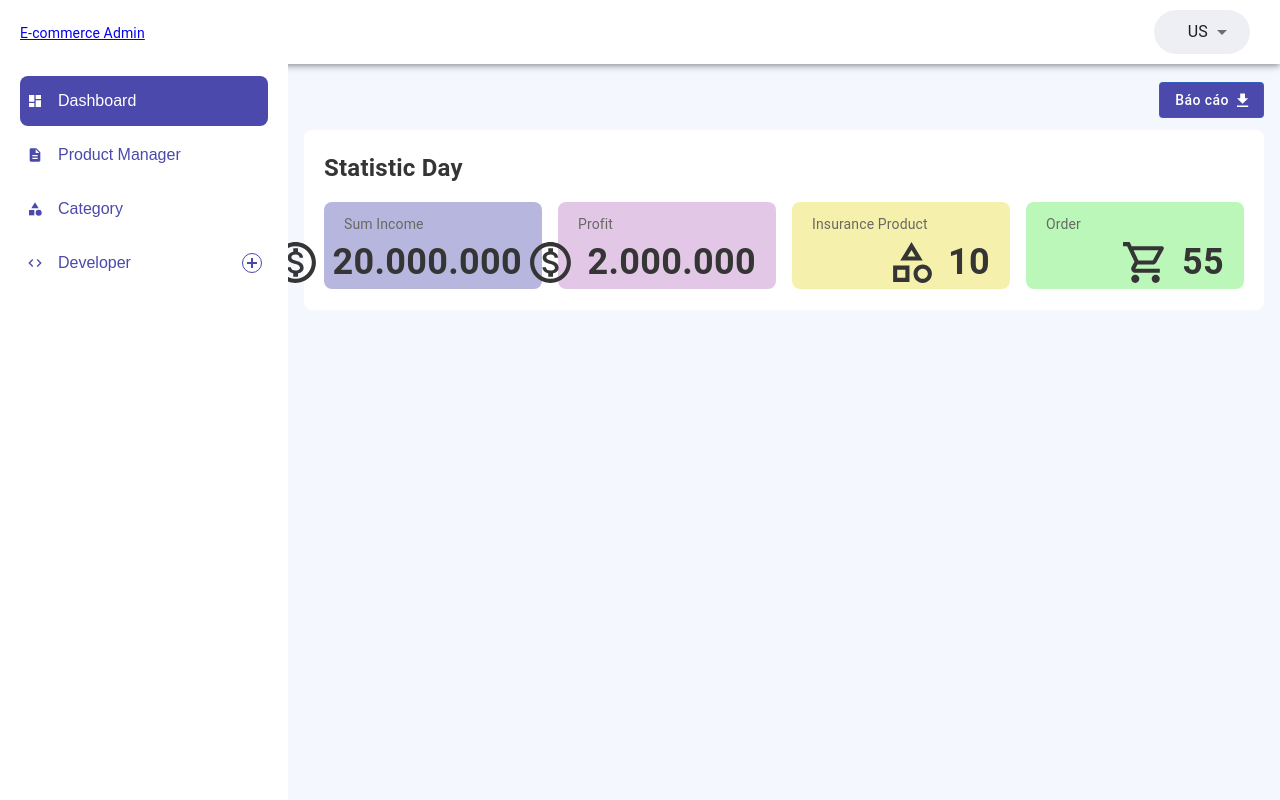
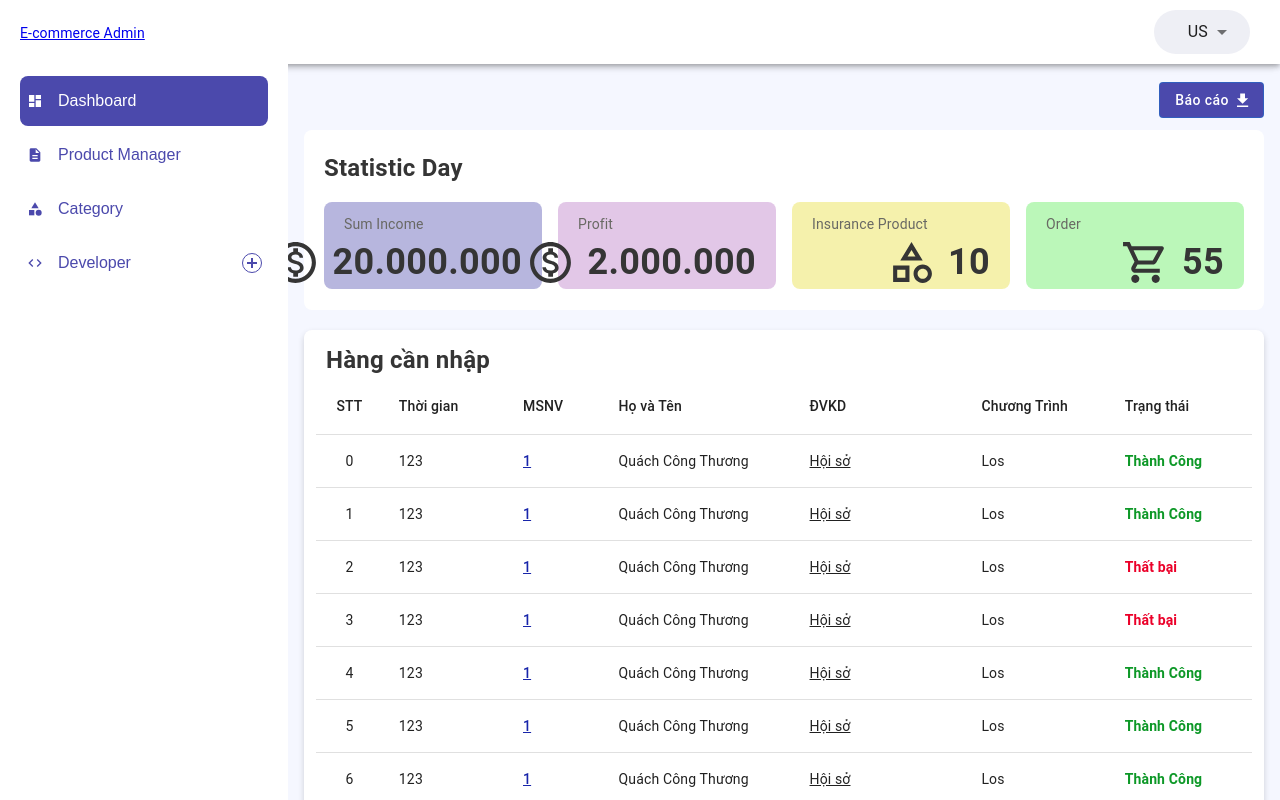
Before and after one commit to kienhuynh279/ecommerce, a React (Create React App) app: page /dashboard in a window 1280 px wide. Built offline with nearby package versions, Linux system fonts and the light colour scheme; some icons are missing.

Commit message:
Fix layout table dashboard

```diff
--- a/src/app/theme.ts
+++ b/src/app/theme.ts
@@ -28,11 +28,88 @@ const theme = createTheme({
     MuiButtonBase: {
       styleOverrides: {
         root: {
-          borderRadius: '8px'
-        }
-      }
+          borderRadius: '8px',
+        },
+      },
+    },
+    MuiTable: {
+      styleOverrides: {
+        root: {
+          color: 'red !important',
+        },
+      },
+    },
+    MuiTableCell: {
+      styleOverrides: {
+        root: {
+          padding: '15px 16px',
+          fontSize: '14px',
+        },
+      },
+    },
+    MuiTableHead: {
+      styleOverrides: {
+        root: {
+          '& .MuiTableCell-root': {
+            backgroundColor: '#fff',
+            fontSize: '16px',
+            fontWeight: 700,
+            lineHeight: 1,
+            letterSpacing: 0.5,
+            textTransform: 'uppercase',
+            borderBottom: '1px solid  #000 !important',
+          },
+          '& .MuiTableCell-paddingCheckbox': {
+            paddingTop: 4,
+            paddingBottom: 4,
+          },
+        },
+      },
+    },
+    MuiTableContainer: {
+      styleOverrides: {
+        root: {
+          '& .MuiTable-root': {
+            maxWidth: '105px',
+          },
+          '&::-webkit-scrollbar': {
+            width: '5px',
+            height: '5px',
+          },
+          '&::-webkit-scrollbar-track': {
+            borderRadius: '20px',
+            marginTop: '55px',
+          },
+          '&::-webkit-scrollbar-thumb': {
+            borderRadius: '20px',
+            backgroundColor: '#d5d5d5',
+          },
+        },
+      },
+    },
+    MuiTableBody: {
+      styleOverrides: {
+        root: {
+          fontSize: '14px',
+          '& .MuiTableRow-root': {
+            backgroundColor: '#fff',
+
+            ':hover': {
+              backgroundColor: 'rgba(0, 0, 0, 0.07)',
+            },
+            '&:nth-of-type(odd)': {
+              backgroundColor: 'rgba(0, 0, 0, 0.02)',
+              ':hover': {
+                backgroundColor: 'rgba(0, 0, 0, 0.07)',
+              },
+            },
+            '&:last-child td, &:last-child th': {
+              border: 0,
+            },
+          },
+        },
+      },
     },
   },
 });
-
 export default theme;
--- a/src/assets/css/common.ts
+++ b/src/assets/css/common.ts
@@ -33,6 +33,23 @@ const commonStyle = makeStyles(() => ({
     '.btn': {
       marginBottom: '20px',
     },
+    '.table-scrollcustom': {
+      '& .MuiTable-root': {
+        minWidth: '855px',
+      },
+      '&::-webkit-scrollbar': {
+        width: '5px',
+        height: '5px',
+      },
+      '&::-webkit-scrollbar-track': {
+        borderRadius: '20px',
+        marginTop: '55px',
+      },
+      '&::-webkit-scrollbar-thumb': {
+        borderRadius: '20px',
+        backgroundColor: '#d5d5d5',
+      },
+    },
   },
 })) as Function;
 
--- a/src/views/App.tsx
+++ b/src/views/App.tsx
@@ -32,8 +32,8 @@ function App() {
                 <Routes>
                   <Route path="/*" element={<Guard />}></Route>
                   {PublicRoute.map((route, i) => {
-                    const { path, element: AuthComponent } = route
-                    return <Route key={i} path={path} element={AuthComponent ? <AuthComponent /> : null}></Route>
+                    const { path, element: AuthComponent } = route;
+                    return <Route key={i} path={path} element={AuthComponent ? <AuthComponent /> : null}></Route>;
                   })}
                 </Routes>
               </AuthContext>
@@ -41,7 +41,7 @@ function App() {
           </Suspense>
         </ThemeProvider>
       </I18nextProvider>
-    </Provider >
+    </Provider>
   );
 }
 
--- /dev/null
+++ b/src/views/pages/Dashboard/ProductImport.tsx
@@ -0,0 +1,204 @@
+import Box from '@mui/material/Box';
+import Table from '@mui/material/Table';
+import TableBody from '@mui/material/TableBody';
+import TableCell from '@mui/material/TableCell';
+import TableContainer from '@mui/material/TableContainer';
+import TableHead from '@mui/material/TableHead';
+import TableRow from '@mui/material/TableRow';
+import Typography from '@mui/material/Typography';
+import React from 'react';
+import { useTranslation } from 'react-i18next';
+
+const tableData = [
+  {
+    duaration: '123',
+    msnv: '1',
+    name: 'Quách Công Thương',
+    dvkd: 'Hội sở',
+    program: 'Los',
+    status: 1,
+  },
+  {
+    duaration: '123',
+    msnv: '1',
+    name: 'Quách Công Thương',
+    dvkd: 'Hội sở',
+    program: 'Los',
+    status: 1,
+  },
+  {
+    duaration: '123',
+    msnv: '1',
+    name: 'Quách Công Thương',
+    dvkd: 'Hội sở',
+    program: 'Los',
+    status: 0,
+  },
+  {
+    duaration: '123',
+    msnv: '1',
+    name: 'Quách Công Thương',
+    dvkd: 'Hội sở',
+    program: 'Los',
+    status: 0,
+  },
+  {
+    duaration: '123',
+    msnv: '1',
+    name: 'Quách Công Thương',
+    dvkd: 'Hội sở',
+    program: 'Los',
+    status: 1,
+  },
+  {
+    duaration: '123',
+    msnv: '1',
+    name: 'Quách Công Thương',
+    dvkd: 'Hội sở',
+    program: 'Los',
+    status: 1,
+  },
+  {
+    duaration: '123',
+    msnv: '1',
+    name: 'Quách Công Thương',
+    dvkd: 'Hội sở',
+    program: 'Los',
+    status: 1,
+  },
+  {
+    duaration: '123',
+    msnv: '1',
+    name: 'Quách Công Thương',
+    dvkd: 'Hội sở',
+    program: 'Los',
+    status: 1,
+  },
+  {
+    duaration: '123',
+    msnv: '1',
+    name: 'Quách Công Thương',
+    dvkd: 'Hội sở',
+    program: 'Los',
+    status: 1,
+  },
+  {
+    duaration: '123',
+    msnv: '1',
+    name: 'Quách Công Thương',
+    dvkd: 'Hội sở',
+    program: 'Los',
+    status: 0,
+  },
+  {
+    duaration: '123',
+    msnv: '1',
+    name: 'Quách Công Thương',
+    dvkd: 'Hội sở',
+    program: 'Los',
+    status: 1,
+  },
+  {
+    duaration: '123',
+    msnv: '1',
+    name: 'Quách Công Thương',
+    dvkd: 'Hội sở',
+    program: 'Los',
+    status: 0,
+  },
+];
+
+function ProductImport() {
+  const { t } = useTranslation();
+  const THeader = () => (
+    <TableHead>
+      <TableRow>
+        <TableCell align="center" width={'7%'}>
+          {t('STT')}
+        </TableCell>
+        <TableCell width={'13%'}>{t('Thời gian')}</TableCell>
+        <TableCell width={'10%'}>{t('MSNV')}</TableCell>
+        <TableCell width={'20%'}>{t('Họ và Tên')}</TableCell>
+        <TableCell width={'18%'}>{t('ĐVKD')}</TableCell>
+        <TableCell width={'15%'}>{t('Chương Trình')}</TableCell>
+        <TableCell width={'15%'}>{t('Trạng thái')}</TableCell>
+      </TableRow>
+    </TableHead>
+  );
+
+  const TBody = () => (
+    <>
+      {tableData.map((i, index) => (
+        <TableRow key={index}>
+          <TableCell align="center" width={'7%'}>
+            {index}
+          </TableCell>
+          <TableCell width={'13%'}>{i.duaration}</TableCell>
+          <TableCell
+            sx={{
+              textDecoration: 'underline',
+              color: '#1825aa',
+              fontWeight: 500,
+            }}
+            width={'10%'}
+          >
+            {i.msnv}
+          </TableCell>
+          <TableCell width={'20%'}>{i.name}</TableCell>
+          <TableCell sx={{ textDecoration: 'underline' }} width={'18%'}>
+            {i.dvkd}
+          </TableCell>
+          <TableCell width={'15%'}>{i.program}</TableCell>
+          <TableCell
+            sx={{
+              fontSize: '14px',
+              fontWeight: 600,
+              color: i.status === 0 ? '#eb0029' : '#0d9827',
+            }}
+            width={'15 % '}
+          >
+            {i.status === 0 ? 'Thất bại' : 'Thành Công'}
+          </TableCell>
+        </TableRow>
+      ))}
+    </>
+  );
+  return (
+    <Box
+      sx={{
+        mt: 2.5,
+        boxShadow: '0 3px 6px 0 rgb(0 0 0 / 16%)',
+        backgroundColor: '#fff',
+        height: '480px',
+        padding: '12px',
+        borderRadius: '8px',
+      }}
+    >
+      <Typography
+        sx={{
+          fontSize: '24px',
+          fontWeight: 700,
+          paddingLeft: '10px',
+        }}
+      >
+        Hàng cần nhập
+      </Typography>
+      <TableContainer
+        className="table-scrollcustom"
+        sx={{
+          maxHeight: '410px',
+          height: '410px',
+        }}
+      >
+        <Table stickyHeader sx={{ backgroundColor: '#fff', tableLayout: 'fixed' }}>
+          <THeader />
+          <TableBody>
+            <TBody />
+          </TableBody>
+        </Table>
+      </TableContainer>
+    </Box>
+  );
+}
+
+export default ProductImport;
--- a/src/views/pages/Dashboard/index.tsx
+++ b/src/views/pages/Dashboard/index.tsx
@@ -3,6 +3,7 @@ import React from 'react';
 import { ButtonReport, CardDashboard } from './style';
 import FileDownloadIcon from '@mui/icons-material/FileDownload';
 import Statistical from './Statistical';
+import ProductImport from './ProductImport';
 
 type Props = {};
 
@@ -17,6 +18,8 @@ const Dashboard = (props: Props) => {
       </Box>
 
       <Statistical />
+
+      <ProductImport />
     </CardDashboard>
   );
 };
```
